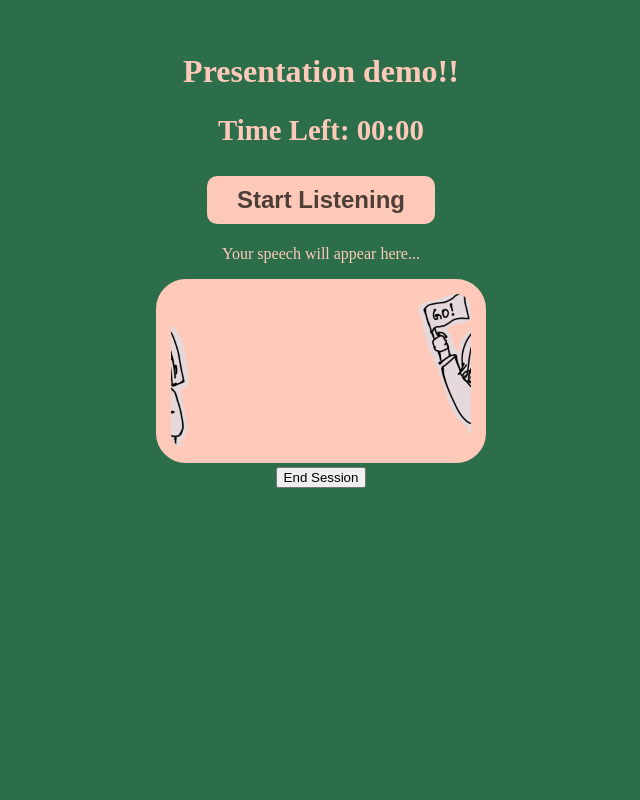
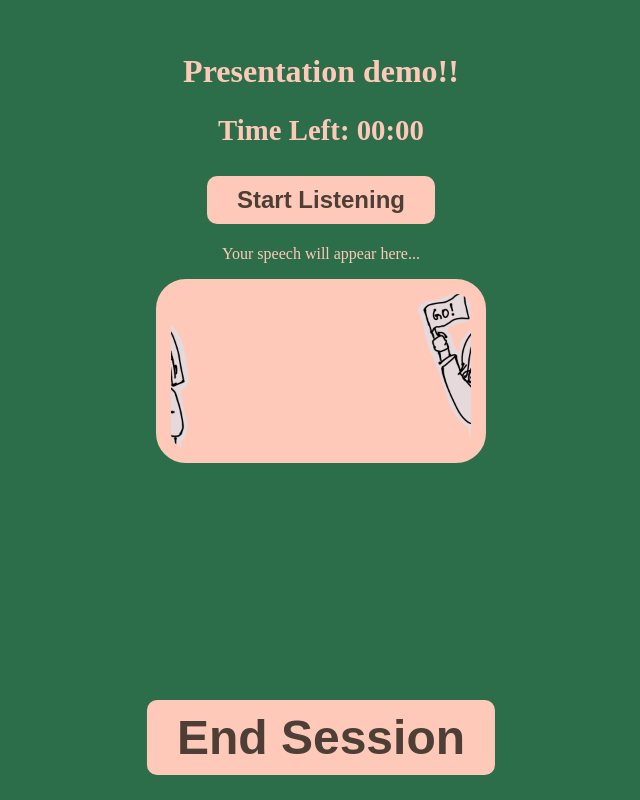
Before and after one commit to happicatalpa/nwhacks-2026, a React (Vite) app in the folder frontend/: page /present in a window 1280 px wide. Shown: the whole page, without its empty margins (319-959 px from the left). Built offline with nearby package versions, Linux system fonts and the light colour scheme; no server answers.

Commit message:
end sesh is button

```diff
--- a/frontend/src/pages/presenting.jsx
+++ b/frontend/src/pages/presenting.jsx
@@ -17,15 +17,17 @@ export default function Presenting({ setTranscript, timeLimitSeconds }) {
                 <Timer start={timeLimitSeconds} />
                 <SpeechToText setTranscript={setTranscript} />
             </div>
+
                 <div class="camera">
                     <Camera />
                     <Audience />
                 </div>
                 <div id="timer-buttons">
                     <Link to="/results">
-                    <button>End Session</button>
+                        <button class="btn btn-large">End Session</button>
                     </Link>
                 </div>
+
 
 
         </>
--- a/frontend/src/styles/global.css
+++ b/frontend/src/styles/global.css
@@ -109,8 +109,10 @@ h2 {
 }
 
 #timer-buttons{
-    position:relative;
-    top:0;
+    position: absolute;
+    left: 50%;
+    bottom: 15%;
+    transform: translateX(-50%);
 }
 
 #background {
@@ -129,7 +131,7 @@ h2 {
 
 #home-buttons{
     position: absolute;
-    bottom: 30%;
+    bottom: 20%;
     z-index: 10;
 }
 
```
Lines whose indentation alone changed are shown as unchanged.
